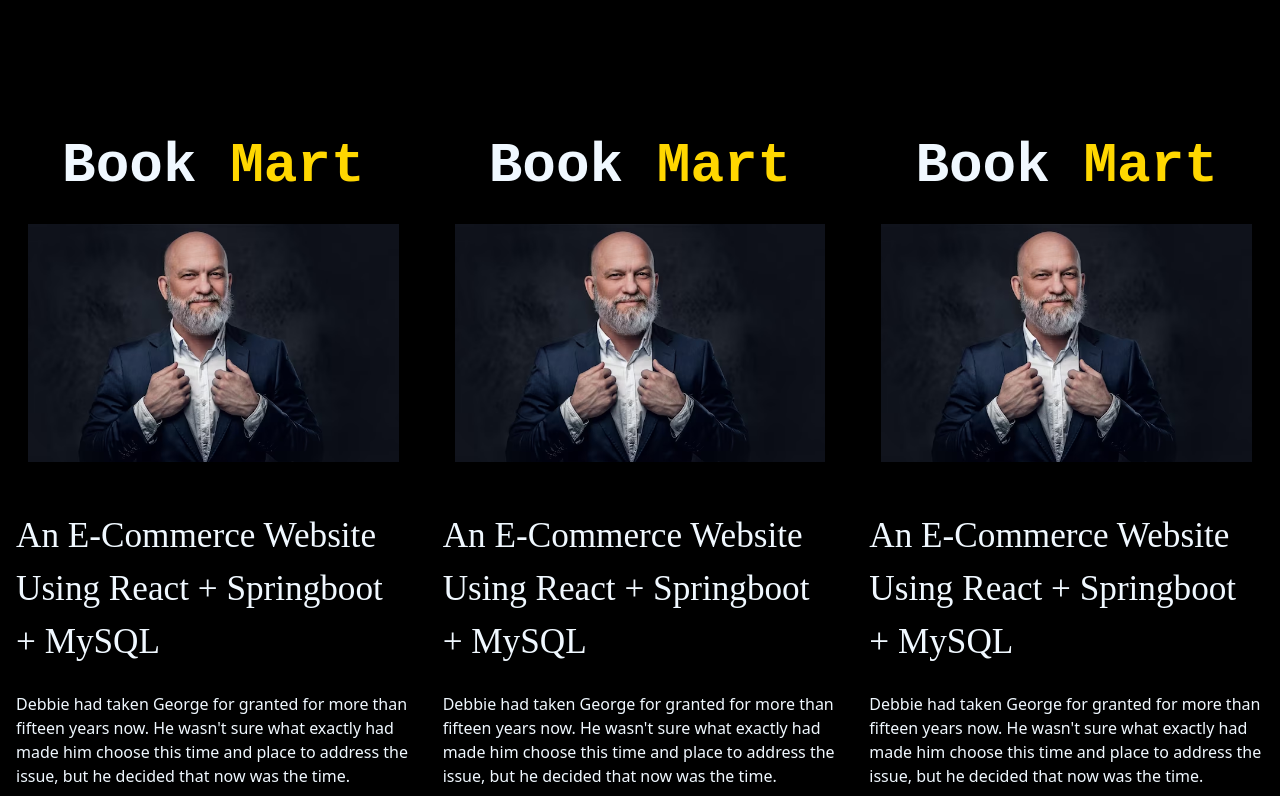
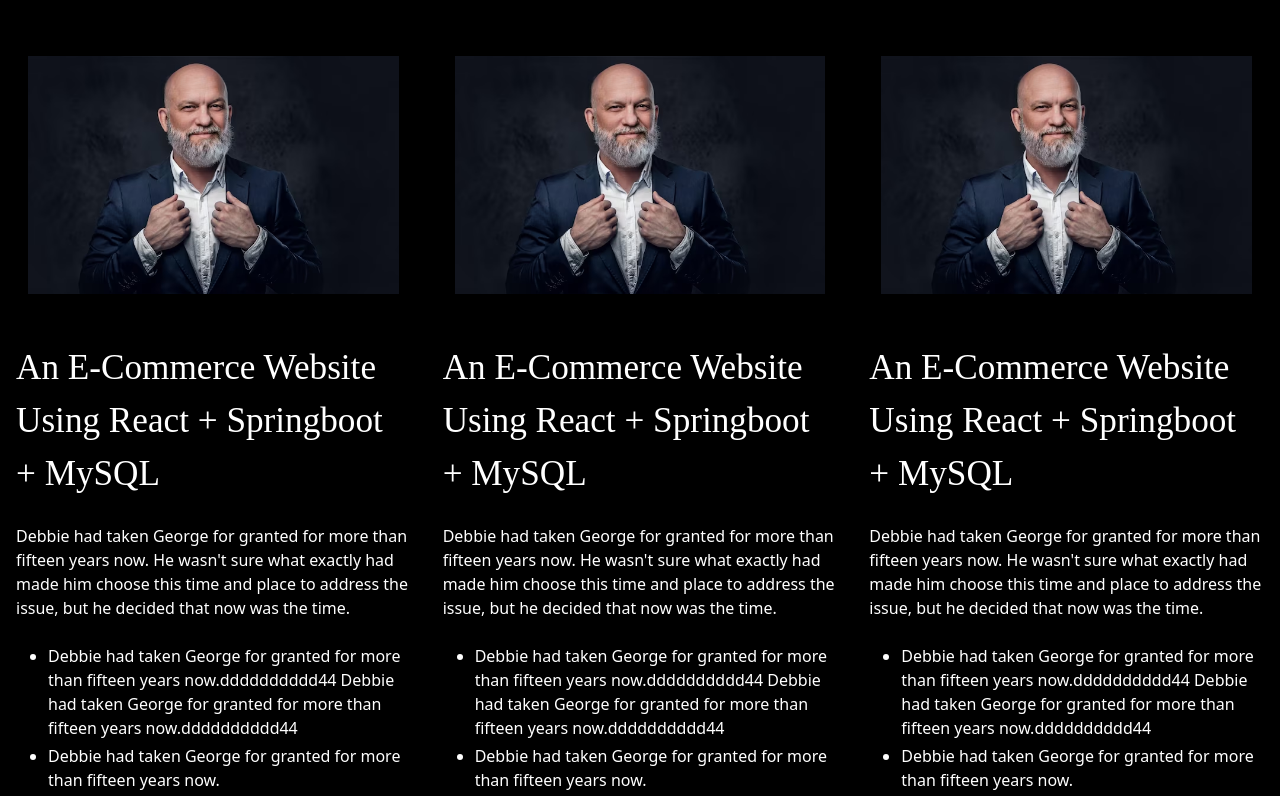
Before and after one commit to Hiransanjeewa/my_portfolio, a React (Create React App) app in the folder Frontend/my-portfolio/: page /projects in a window 1280 px wide. Shown: the part 1004-1800 px from the top of the page. Built offline with nearby package versions, Linux system fonts and the light colour scheme.

Commit message:
css importing errors edited by using css objects

```diff
--- a/Frontend/my-portfolio/src/components/blog.js
+++ b/Frontend/my-portfolio/src/components/blog.js
@@ -2,6 +2,11 @@ import React from 'react'
 import './blog.scss'
 import profile_img from "../pages/my_profile_image.jpg"
 
+const style = {
+  main_div : {
+    backgroundColor : "white",
+  }
+}
 
 
 export default function Blog() {
@@ -9,7 +14,7 @@ export default function Blog() {
     return (
 
 
-      <div id="main_div">
+      <div id="main_div" style={style.main_div}>
 
 
         <div className="container  mw-100" id="second_main_div" >
@@ -17,9 +22,12 @@ export default function Blog() {
             <div className="col col-lg-12">
               <p id="main_caption" >
                 <strong>
-                  <span id="caption_span1"> Book </span>
-                  <span id="caption_span2"> Mart</span>
+                <span id="content_caption" >An E-Commerce Website Using React + Springboot + MySQL</span>
+
                 </strong>
+
+
+
               </p>
             </div>
           </div>
@@ -30,7 +38,6 @@ export default function Blog() {
             </div>
           </div> */}
         </div>
-
   <div>
         <div className="container-fluid text-light">
         <div className="col col-lg-12 p-3" >
@@ -46,9 +53,9 @@ export default function Blog() {
 
             <div className="col-lg-12 d-flex  p-3" >
               <span id="contents" >
-                <span id="content_caption" >An E-Commerce Website Using React + Springboot + MySQL</span>
-                <br />
-                <br />
+                {/* <span id="content_caption" >An E-Commerce Website Using React + Springboot + MySQL</span> */}
+
+
                 Debbie had taken George for granted for more than fifteen years
                 now. He wasn't sure what exactly had made him choose this time and
                 place to address the issue, but he decided that now was the time.
--- a/Frontend/my-portfolio/src/components/blog.scss
+++ b/Frontend/my-portfolio/src/components/blog.scss
@@ -1,21 +1,22 @@
 #main_div{
-    background-color:black;
+    background-color:aliceblue;
     text-align: center;
     padding-left: 0%;
     margin-left: 0%;
 
-
+    color: black;
     border-color: black;
 
 }
 
 #img_div{
     text-align: center;
-
+    color: black;
 }
 #main_caption{
 
 text-align: center;
+color: black;
 
 
 }
@@ -23,6 +24,7 @@ text-align: center;
     padding-left: 0%;
     text-align: center;
     margin-left:0%;
+    color: black;
 
 }
 
@@ -31,14 +33,22 @@ text-align: center;
 
     padding-left: 0%;
     text-align: center;
+    color: black;
+    font-size: 70%;
 
 }
 #contents{
     text-align: left;
-    color:aliceblue;
+
+    color: black;
 
 
 }
 #li{
     margin-bottom: 1%;
+
 }
+#content_caption{
+    color: black;
+
+}
--- a/Frontend/my-portfolio/src/components/project_viewer.js
+++ b/Frontend/my-portfolio/src/components/project_viewer.js
@@ -10,31 +10,45 @@ export default function ProjectViewer(props) {
     styles = {
       secondMain:{
         padding:"10px",
+        color:"white",
       },
       contentCaption:{
         fontSize:"40px",
+        color:"white",
       },
       contents:{
        fontSize:"20px",
        paddingLeft:"20px",
+       color:"white",
       },
 
   }
+}else{
+  styles = {
+    secondMain:{
+
+      color:"white",
+    },
+    contentCaption:{
+
+      color:"white",
+    },
+    contents:{
+
+     color:"white",
+    }
+}
 }
   return (
 
     <div id="main_div">
 
 
-
       <div class="container  mw-100" id="second_main_div" style={styles.secondMain}>
         <div class="row ">
           <div class="col col-lg-12">
             <p id="main_caption" >
-              <strong>
-                <span id="caption_span1"> Book </span>{" "}
-                <span id="caption_span2"> Mart</span>
-              </strong>
+
             </p>
           </div>
         </div>
--- a/Frontend/my-portfolio/src/pages/about_me.js
+++ b/Frontend/my-portfolio/src/pages/about_me.js
@@ -5,6 +5,17 @@ import Footer from "../components/footer";
 import profile_img from "./my_profile_image.jpg";
 
 export default function AboutMe() {
+
+  const style ={
+    main_caption:{
+      fontSize: "350%",
+    },
+    content_caption:{
+      color:"white",
+    }
+
+
+  }
   return (
     <div id="main_div">
       <Header />
@@ -12,9 +23,9 @@ export default function AboutMe() {
       <div class="container text-center mw-100" id="second_main_div">
         <div class="row justify-content-md-center">
           <div class="col col-lg-6">
-            <p id="main_caption">
+            <p id="main_caption" style={style.main_caption}>
               <strong>
-                <span id="caption_span1"> ABOUT </span>{" "}
+                <span id="caption_span1">ABOUT </span>{" "}
                 <span id="caption_span2">ME</span>
               </strong>
             </p>
@@ -41,7 +52,7 @@ export default function AboutMe() {
           </div>
           <div class="col-lg-6 d-flex " id=" ">
             <p id="contents">
-              <span id="content_caption">A Little About Myself</span>
+              <span id="content_caption" style={style.content_caption}>A Little About Myself</span>
               <br />
               <br />
               <span id="temp">
--- a/Frontend/my-portfolio/src/pages/about_me.scss
+++ b/Frontend/my-portfolio/src/pages/about_me.scss
@@ -16,6 +16,7 @@
     text-align: center;
 
 
+
 }
 #second_main_div{
 
@@ -23,6 +24,7 @@ margin-left: 1%;
 margin-right: 1%;
 padding-right: 0%;
 width: 100%;
+
 
 
 
@@ -39,7 +41,7 @@ width: 100%;
 #second_caption{
     color:cadetblue;
     margin-bottom: 2%;
-    color: aliceblue;
+
 }
 #image_div{
     text-align: left;
@@ -47,13 +49,13 @@ width: 100%;
     margin-left: 0%;
     padding-left: 0%;
     width: 100%;
-    color: aliceblue;
+
 
 }
 #contents_div{
-    color: aquamarine;
+
     text-align: left;
-    color: aliceblue;
+
     padding-left: 4%;
 
 
@@ -62,7 +64,6 @@ width: 100%;
     font-family:'Times New Roman', Times, serif;
     font-size: 150%;
 
-    color: aliceblue;
 
 }
 #contents{
@@ -70,7 +71,7 @@ width: 100%;
     margin-left: 0%;
     padding-left: 0%;
     height: 100%;
-    color: aliceblue;
+
 }
 
 
--- a/Frontend/my-portfolio/src/pages/blogs.js
+++ b/Frontend/my-portfolio/src/pages/blogs.js
@@ -12,18 +12,18 @@ export default function Blogs() {
       <Header />
           <div className="container-fluid text-light" id="main_div">
             <div className="row ">
-            <div className="col col-lg-4" id='project_viewers'>
+            <div className="col col-lg-4" id='projectViewers'>
 
             <Blog/>
               </div>
-              <div className="col-lg-4 d-flex "  id='project_viewers'>
+              <div className="col-lg-4 d-flex "  id='projectViewers'>
 
             <Blog/>
               </div>
-              <div className="col-lg-4 d-flex "  id='project_viewers'>
+              <div className="col-lg-4 d-flex "  id='projectViewers'>
                 <Blog/>
                   </div>
-                  <div className="col-lg-4 d-flex "  id='project_viewers'>
+                  <div className="col-lg-4 d-flex "  id='projectViewers'>
                 <Blog/>
                   </div>
             </div>
--- a/Frontend/my-portfolio/src/pages/blogs.scss
+++ b/Frontend/my-portfolio/src/pages/blogs.scss
@@ -3,3 +3,6 @@
     padding-left: 5%;
 
 }
+#projectViewers{
+    padding: 2%;
+}
--- a/Frontend/my-portfolio/src/pages/experience.js
+++ b/Frontend/my-portfolio/src/pages/experience.js
@@ -6,6 +6,12 @@ import profile_img from "./my_profile_image.jpg";
 
 
 export default function Experience() {
+
+  const style = {
+    content_caption:{
+      color:"white",
+    }
+  }
 
 
  // var frontend=["react","redux","javascript"]
@@ -19,14 +25,14 @@ export default function Experience() {
           <div class="col col-lg-6">
             <img
               src={profile_img}
-              class="img-fluid "
+              class="img-fluid"
               alt="profile"
               id="image"
             />
           </div>
           <div class="col-lg-6 d-flex " id=" ">
             <p id="contents">
-              <span id="content_caption">Experience</span>
+              <span id="content_caption" style={style.content_caption}>Experience</span>
               <br />
               <br />
               <span id="temp">
--- a/Frontend/my-portfolio/src/pages/home.js
+++ b/Frontend/my-portfolio/src/pages/home.js
@@ -5,13 +5,19 @@ import "./home.css"
 import profile_img from "./my_profile_image.jpg"
 
 export default function Home() {
+const style ={
+  contents:{
+    color : "white",
+  }
+}
+
   return (
     <div>
   <Header/>
 
 <div class="container-fluid text-light" id='homepage_body' >
   <div class="row " >
-    <div class="col col-lg-6 md-6" id='contents' >
+    <div class="col col-lg-6 md-6" id='contents' style={style.contents}>
 
     <span>Hi , I'm Hiran,</span>
               <p id='caption-1'>
--- a/Frontend/my-portfolio/src/pages/projects.js
+++ b/Frontend/my-portfolio/src/pages/projects.js
@@ -6,6 +6,12 @@ import Footer from '../components/footer';
 import Header from '../components/header';
 
 export default function Projects() {
+const style={
+  project_viewers:{
+    color:"white",
+  }
+}
+
   return (
 
 
@@ -15,7 +21,7 @@ export default function Projects() {
 
     <div class="container-fluid text-light" id=" ">
       <div class="row ">
-      <div class="col col-lg-4" id='project_viewers'>
+      <div class="col col-lg-4" id='project_viewers' style={style.project_viewers}>
 
       <ProjectViewer/>
         </div>
```
